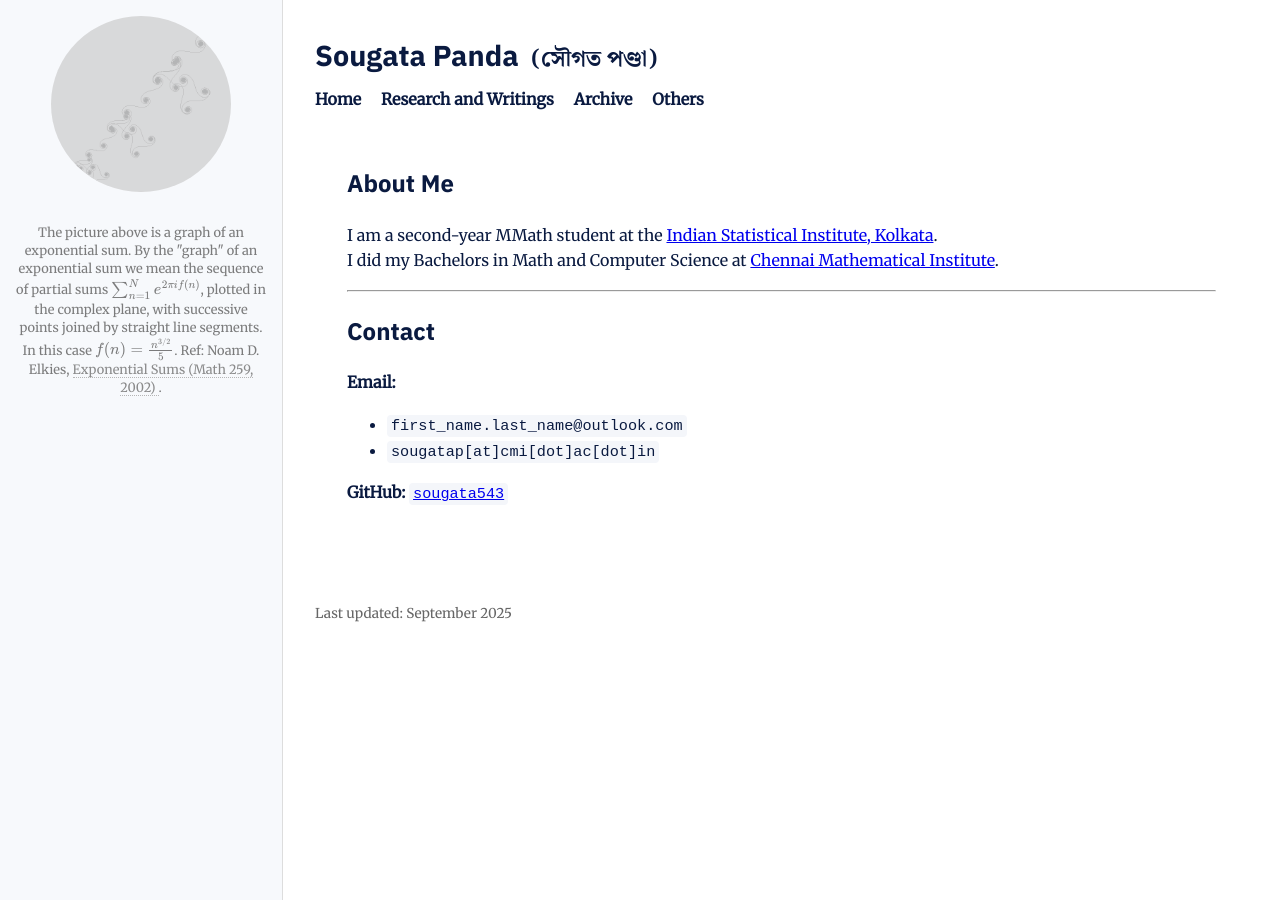
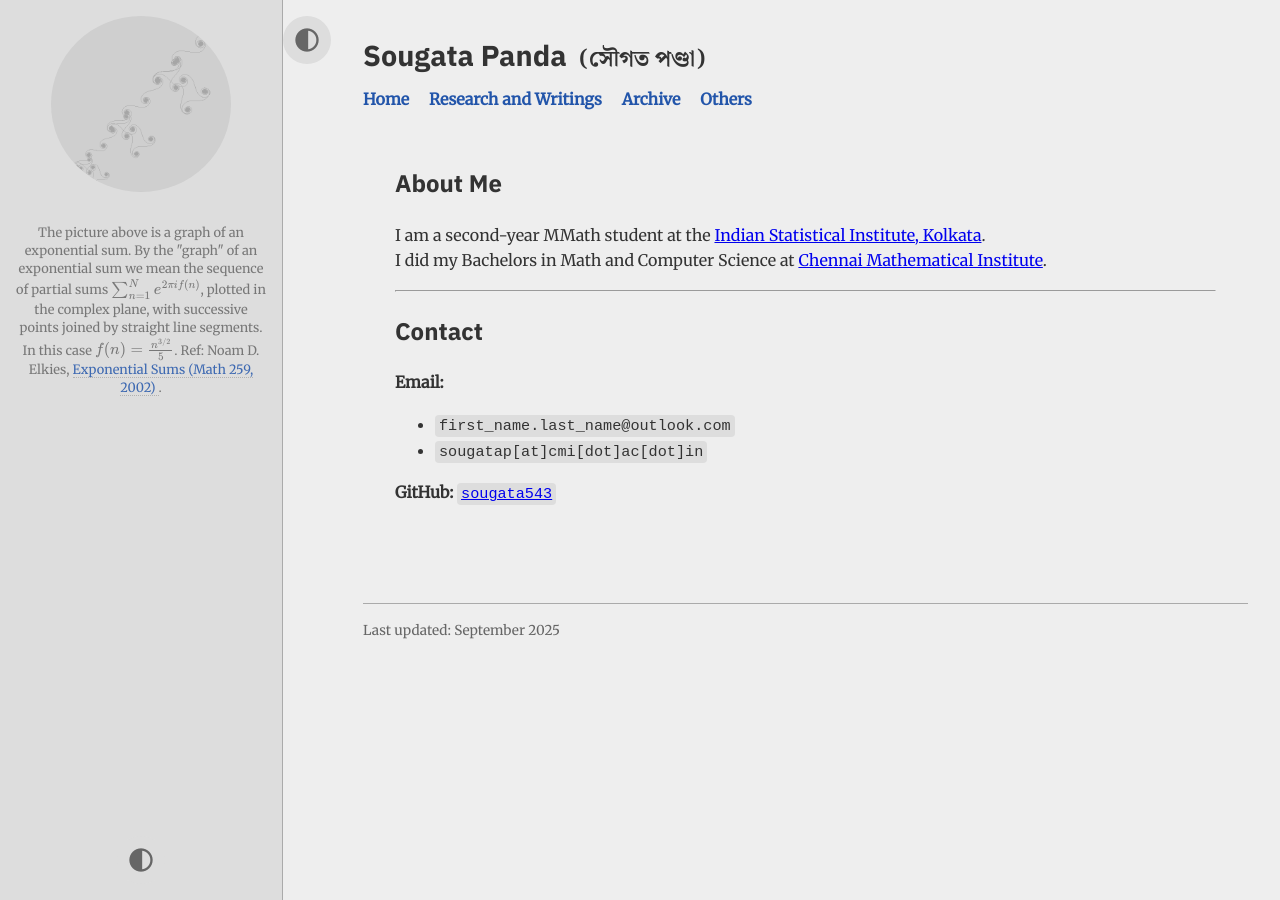
Before and after one commit to sougata543/sougata543.github.io, a Jekyll site: the page built from index.md, in a window 1280 px wide. Built offline with Jekyll 4.4.1, drawn with Linux system fonts in a browser that asks for light colours; some web fonts are replaced.

Commit message:
some changes

```diff
--- a/_includes/sidebar.html
+++ b/_includes/sidebar.html
@@ -1,7 +1,10 @@
 <aside class="sidebar">
+  <div class="sidebar-content">
     <img src="/images/p1.gif" alt="whorls!" class="profile-pic">
 
-<!--  <blockquote>
+    <!-- Optional quote -->
+    <!--
+    <blockquote>
       “reason??” <br> — ?
     </blockquote>
     -->
@@ -17,4 +20,10 @@
         Exponential Sums (Math 259, 2002)
       </a>.
     </div>
+  </div>
+
+  <!-- Theme toggle at bottom -->
+  <button id="theme-toggle" class="theme-btn" aria-label="Toggle dark mode">
+    <span class="material-symbols-outlined">contrast</span>
+  </button>
 </aside>
--- a/_layouts/default.html
+++ b/_layouts/default.html
@@ -3,7 +3,6 @@
 <head>
   <meta charset="UTF-8">
   <meta name="viewport" content="width=device-width, initial-scale=1.0">
-  <!-- <title>{{ page.title }} | {{ site.title }}</title>-->
   <title>{{ page.title }}</title>
 
   <!-- SEO & Social Metadata -->
@@ -12,19 +11,26 @@
 
   <!-- Custom CSS -->
   <link rel="stylesheet" href="{{ '/css/style.css' | relative_url }}">
- <!-- Juliamono-preload-->
+
+  <!-- Preload JuliaMono -->
   <link rel="preload" href="{{ '/fonts/JuliaMono-Regular.woff2' | relative_url }}" as="font" type="font/woff2" crossorigin>
   <link rel="preload" href="{{ '/fonts/JuliaMono-Bold.woff2' | relative_url }}" as="font" type="font/woff2" crossorigin>
   <link rel="preload" href="{{ '/fonts/JuliaMono-RegularItalic.woff2' | relative_url }}" as="font" type="font/woff2" crossorigin>
 
   <!-- Fonts -->
-    <link href="https://fonts.googleapis.com/css2?family=Merriweather&family=Noto+Serif+Bengali&display=swap" rel="stylesheet">
+  <link href="https://fonts.googleapis.com/css2?family=Merriweather&family=Noto+Serif+Bengali&family=IBM+Plex+Sans:wght@400;500;600;700&display=swap" rel="stylesheet">
 
-    <!-- importing IBM Plex Sans -->
-    <link href="https://fonts.googleapis.com/css2?family=IBM+Plex+Sans:wght@400;500;600;700&display=swap" rel="stylesheet">
-
-    <!-- Bengali font -->
-    <link href="https://fonts.googleapis.com/css2?family=Noto+Serif+Bengali&display=swap" rel="stylesheet">
+  <!-- Material Symbols (for theme toggle icon) -->
+  <link rel="stylesheet" href="https://fonts.googleapis.com/css2?family=Material+Symbols+Outlined:opsz,wght,FILL,GRAD@20..48,100..700,0..1,-50..200&icon_names=contrast" />
+  <style>
+    .material-symbols-outlined {
+      font-variation-settings:
+        'FILL' 0,
+        'wght' 400,
+        'GRAD' 0,
+        'opsz' 24
+    }
+  </style>
 
   <!-- MathJax -->
   <script>
@@ -34,18 +40,22 @@
         displayMath: [['$$', '$$'], ['\\[', '\\]']]
       },
       options: {
-      // don’t try to typeset inside code blocks
         skipHtmlTags: ['script','noscript','style','textarea','pre','code']
       }
     };
   </script>
   <script id="MathJax-script" async
     src="https://cdn.jsdelivr.net/npm/mathjax@3/es5/tex-mml-chtml.js"></script>
-
 </head>
 <body>
   <div class="container">
     {% include sidebar.html %}
+
+    <!-- Theme toggle button (inside sidebar, after content gets included) -->
+    <button id="theme-toggle" class="theme-btn">
+      <span class="material-symbols-outlined">contrast</span>
+    </button>
+
     <div class="content">
       {% include header.html %}
 
@@ -56,5 +66,29 @@
       {% include footer.html %}
     </div>
   </div>
+
+  <!-- Theme toggle script -->
+  <script>
+    function getPreferredTheme() {
+      const stored = localStorage.getItem("theme");
+      if (stored) return stored;
+      return window.matchMedia("(prefers-color-scheme: dark)").matches ? "dark" : "light";
+    }
+
+    function setTheme(theme) {
+      document.body.classList.remove("light", "dark");
+      document.body.classList.add(theme);
+      localStorage.setItem("theme", theme);
+    }
+
+    // Initialize theme
+    setTheme(getPreferredTheme());
+
+    // Toggle on button click
+    document.getElementById("theme-toggle").addEventListener("click", () => {
+      const isDark = document.body.classList.contains("dark");
+      setTheme(isDark ? "light" : "dark");
+    });
+  </script>
 </body>
 </html>
--- a/css/style.css
+++ b/css/style.css
@@ -3,79 +3,89 @@
   src: url('../fonts/JuliaMono-Regular.woff2') format('woff2');
   font-weight: 400;
   font-style: normal;
+  font-display: swap;
 }
-
 @font-face {
   font-family: 'JuliaMono';
   src: url('../fonts/JuliaMono-Bold.woff2') format('woff2');
   font-weight: 700;
   font-style: normal;
+  font-display: swap;
 }
-
 @font-face {
   font-family: 'JuliaMono';
   src: url('../fonts/JuliaMono-RegularItalic.woff2') format('woff2');
   font-weight: 400;
   font-style: italic;
+  font-display: swap;
 }
 
-
-main {
-  padding: 2rem;
+/* ================================
+   THEME VARIABLES
+==================================*/
+:root,
+.light {
+  --body-bg: #eeeeee;
+  --body-text: #333333;
+  --sidebar-bg: #dddddd;
+  --sidebar-text: #666666;
+  --sidebar-highlight: #111111;
+  --header-bg: #d5d5d5;
+  --main-divider: #aaaaaa;
+  --main-link: #2255aa;
+  --main-link-hover: #aa5522;
 }
 
+.dark {
+  --body-bg: #131313;
+  --body-text: #bbbbbb;
+  --sidebar-bg: #222222;
+  --sidebar-text: #999999;
+  --sidebar-highlight: #eeeeee;
+  --header-bg: #2a2a2a;
+  --main-divider: #555555;
+  --main-link: #88aaee;
+  --main-link-hover: #eeaa88;
+}
+
+/* ================================
+   BASE LAYOUT
+==================================*/
 body {
   font-family: 'Merriweather', 'Noto Serif Bengali', serif;
-  background: #fff;
-  color: #0a1a40;
+  background: var(--body-bg);
+  color: var(--body-text);
   margin: 0;
   padding: 0;
   line-height: 1.6;
 }
 
-h1 .bengali {
-  font-family: 'Noto Serif Bengali', serif;
-}
+main { padding: 2rem; }
 
-/* Experimental headings */
-h1, h2, h3, h4, h5, h6 {
-  font-family: 'IBM Plex Sans', sans-serif;
-}
-
-/* Inline code */
-code, kbd, samp {
-    font-family: 'JuliaMono', monospace;
-    font-size: 0.95em;
-    background: #f4f6fa;
-    padding: 2px 4px;
-    border-radius: 4px;
-}
-
-/* Fenced code blocks */
-
-pre {
-    font-family: 'JuliaMono', monospace;
-    font-size: 0.95em;
-    background: #f4f6fa;
-    padding: 10px 12px;
-    border-radius: 6px;
-    overflow-x: auto;
-}
-
-/* Two-column layout */
 .container {
   display: flex;
   min-height: 100vh;
 }
 
-/* Left column */
+/* ================================
+   SIDEBAR
+==================================*/
 .sidebar {
   flex: 1;
   max-width: 250px;
-  background: #f7f9fc;
+  background: var(--sidebar-bg);
+  color: var(--sidebar-text);
   padding: 1rem;
   text-align: center;
-  border-right: 1px solid #ddd;
+  border-right: 1px solid var(--main-divider);
+
+  display: flex;               /* make it a flex container */
+  flex-direction: column;      /* stack content vertically */
+  justify-content: space-between; /* push button to bottom */
+}
+
+.sidebar-content {
+  flex: 1 1 auto; /* ensures content takes available space */
 }
 
 .profile-pic {
@@ -83,87 +93,150 @@
   max-width: 180px;
   border-radius: 50%;
   margin-bottom: 1rem;
-  opacity: 0.7;
+  opacity: 0.8;
   transition: opacity 0.3s ease-in-out;
 }
+.profile-pic:hover { opacity: 1; }
 
-.profile-pic:hover {
-  opacity: 1;   /* becomes fully visible when hovered */
+/* Theme toggle button */
+.theme-btn {
+  background: var(--sidebar-bg);
+  color: var(--sidebar-text);
+  border: none;
+  border-radius: 50%;
+  width: 48px;
+  height: 48px;
+  margin: 1rem auto 0 auto;
+  display: flex;
+  align-items: center;
+  justify-content: center;
+  cursor: pointer;
+  transition: background 0.3s ease, color 0.3s ease;
+}
+.theme-btn:hover {
+  background: var(--sidebar-highlight);
+  color: var(--body-bg);
+}
+.theme-btn .material-symbols-outlined {
+  font-size: 28px;
+  line-height: 1;
 }
 
-
-
-blockquote {
-  font-style: italic;
-  font-size: 0.9rem;
-  color: #444;
-}
-
-/* Right column */
+/* ================================
+   MAIN CONTENT
+==================================*/
 .content {
   flex: 3;
   padding: 2rem;
 }
 
-/* Header */
+h1 .bengali {
+  font-family: 'Noto Serif Bengali', serif;
+}
+
+h1,h2,h3,h4,h5,h6 {
+  font-family: 'IBM Plex Sans', Arial, sans-serif;
+}
+
 header h1 {
   margin: 0;
   font-size: 1.8rem;
 }
 header h1 .bengali {
-  font-family: 'Noto Serif Bengali', serif;
   font-size: 0.8em;
   margin-left: 6px;
 }
-nav {
-  margin-top: 0.5rem;
-}
+
+nav { margin-top: 0.5rem; }
 nav a {
   margin-right: 1rem;
   text-decoration: none;
-  color: #0a1a40;
+  color: var(--main-link);
   font-weight: bold;
 }
-nav a:hover {
-  text-decoration: underline;
+nav a:hover { text-decoration: underline; color: var(--main-link-hover); }
+nav a:visited { color: var(--sidebar-highlight); }
+
+/* ================================
+   TEXT ELEMENTS
+==================================*/
+blockquote {
+  font-style: italic;
+  font-size: 0.9rem;
+  color: var(--sidebar-text);
+  border-left: 3px solid var(--main-divider);
+  padding-left: 0.75rem;
+  margin: 1rem 0;
 }
 
-/* Footer */
-footer {
-  margin-top: 3rem;
-  font-size: 0.85rem;
-  color: #666;
-}
-
-/* Responsive: stack on small screens */
-@media (max-width: 768px) {
-  .container {
-    flex-direction: column;
-  }
-  .sidebar {
-    max-width: 100%;
-    border-right: none;
-    border-bottom: 1px solid #ddd;
-  }
-}
-
-/* Dim caption style */
 .caption {
-  font-size: 0.8rem;      /* smaller */
-  color: #666;            /* medium grey */
-  opacity: 0.85;          /* slightly faded */
+  font-size: 0.8rem;
+  color: var(--sidebar-text);
+  opacity: 0.85;
   line-height: 1.4;
   margin-top: 0.5rem;
   margin-bottom: 1rem;
 }
-
 .caption a {
-  color: #777;            /* grey links */
+  color: var(--main-link);
   text-decoration: none;
-  border-bottom: 1px dotted #aaa;
+  border-bottom: 1px dotted var(--main-divider);
+}
+.caption a:hover {
+  color: var(--main-link-hover);
+  border-bottom-color: var(--main-link-hover);
 }
 
-.caption a:hover {
-  color: #333;            /* darker on hover */
-  border-bottom-color: #333;
+footer {
+  margin-top: 3rem;
+  font-size: 0.85rem;
+  color: var(--sidebar-text);
+  border-top: 1px solid var(--main-divider);
+  padding-top: 1rem;
 }
+
+/* ================================
+   CODE
+==================================*/
+code, kbd, samp {
+  font-family: 'JuliaMono', monospace;
+  font-size: 0.95em;
+  background: var(--sidebar-bg);
+  padding: 2px 4px;
+  border-radius: 4px;
+}
+
+pre {
+  font-family: 'JuliaMono', monospace;
+  font-size: 0.95em;
+  background: var(--sidebar-bg);
+  padding: 10px 12px;
+  border-radius: 6px;
+  overflow-x: auto;
+}
+
+/* ================================
+   RESPONSIVE
+==================================*/
+@media (max-width: 768px) {
+  .container { flex-direction: column; }
+  .sidebar {
+    max-width: 100%;
+    border-right: none;
+    border-bottom: 1px solid var(--main-divider);
+  }
+  .content { padding: 1rem; }
+  header h1 { font-size: 1.4rem; }
+  nav a { margin-right: 0.75rem; }
+
+  /* Smaller theme button on mobile */
+  .theme-btn {
+    width: 40px;
+    height: 40px;
+  }
+  .theme-btn .material-symbols-outlined {
+    font-size: 24px;
+  }
+}
+
+img, video { max-width: 100%; height: auto; }
```
Lines whose indentation alone changed are shown as unchanged.
